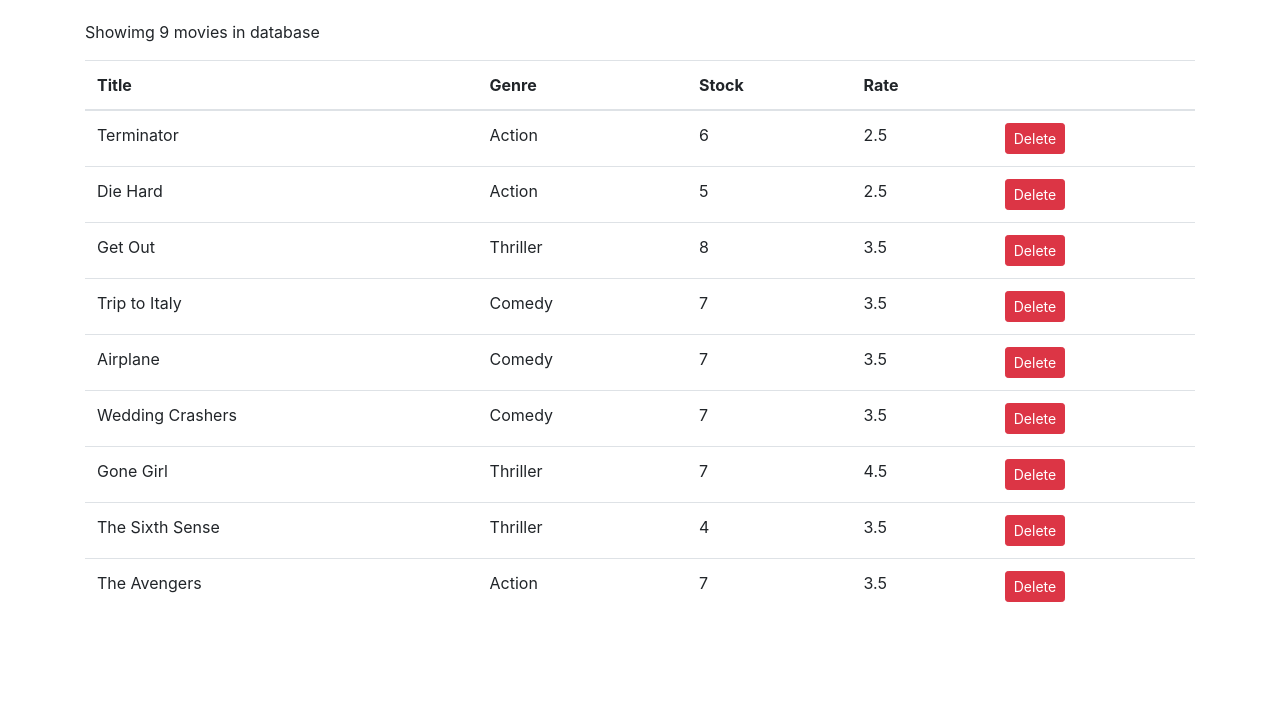
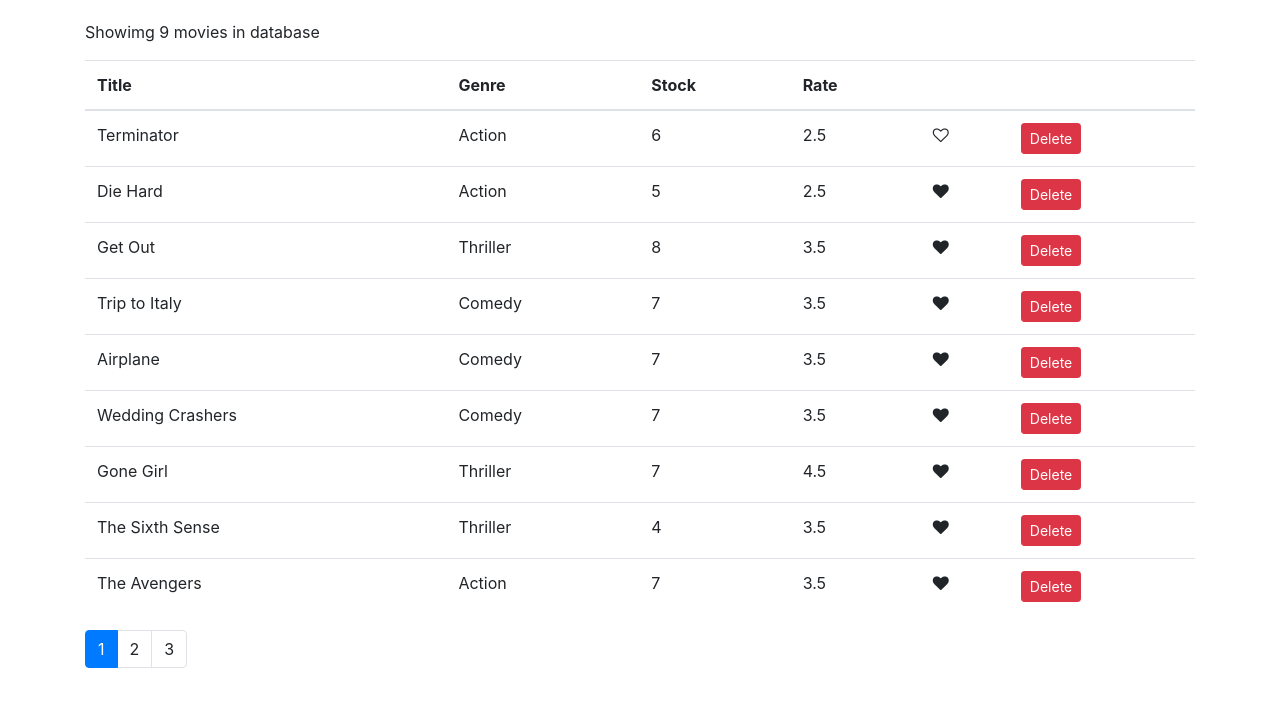
Before and after one commit to Marrri4ka/Movies, a React (Create React App) app: page / in a window 1280 px wide. Shown: the top 706 px of the page. Built offline with nearby package versions, Linux system fonts and the light colour scheme.

Commit message:
add pagination

```diff
--- a/package.json
+++ b/package.json
@@ -5,6 +5,7 @@
   "dependencies": {
     "bootstrap": "^4.1.1",
     "font-awesome": "^4.7.0",
+    "lodash": "^4.17.10",
     "react": "^16.8.6",
     "react-dom": "^16.8.6",
     "react-scripts": "3.0.1"
--- /dev/null
+++ b/src/components/common/like.jsx
@@ -0,0 +1,12 @@
+import React, { Component } from 'react';
+
+const Like = (props) => {
+
+    let classes = "fa fa-heart";
+    if(props.liked) classes += "-o";
+    return <i onClick={props.onClick} style={{cursor: 'pointer'}} className={classes} aria-hidden="true"></i>;
+}
+
+
+
+export default Like;
--- /dev/null
+++ b/src/components/common/pagination.jsx
@@ -0,0 +1,22 @@
+import React from 'react';
+import _ from 'lodash';
+const Pagination = props => {
+
+    const{itemsCount, pageSize, currentPage, onPageChange} = props;
+    const pageCount = Math.ceil(itemsCount/pageSize);
+    if(pageCount===1) return null;
+   const pages=  _.range(1, pageCount +1);
+   console.log(currentPage);
+    return <nav>
+        <ul className="pagination">
+            {pages.map(page=>(
+                <li key={page} className={page === currentPage ? 'page-item active' : 'page-item'}>
+                 <a className="page-link" onClick={()=>onPageChange(page)}>{page}</a>
+                </li>
+            ))}
+
+        </ul>
+    </nav>;
+}
+
+export default Pagination;
--- a/src/components/movies.jsx
+++ b/src/components/movies.jsx
@@ -1,8 +1,12 @@
 import React, {Component} from 'react';
+import Pagination from './common/pagination';
 import { getMovies} from '../services/fakeMovieService';
+import Like from './common/like';
 class Movies extends Component {
     state = {
-        movies: getMovies()
+        movies: getMovies(),
+        pageSize: 4,
+        currentPage: 1
       };
 
       handleDelete= movie => {
@@ -10,8 +14,23 @@ class Movies extends Component {
           this.setState({movies});
 
       };
+
+      handleLike=movie=> {
+          const movies = [...this.state.movies];
+          const index = movies.indexOf(movie);
+          movie[index] = {...movies[index]};
+          movies[index].liked = !movies[index].liked;
+          this.setState({movies});
+
+      }
+
+      handlePageChange=page=> {
+          this.setState({currentPage: page});
+
+      }
     render() {
         const { length: count }= this.state.movies;
+        const {pageSize, currentPage} = this.state;
         if (count ===0) return <p>There are no movies in database!</p>
         return (
             <React.Fragment>
@@ -24,6 +43,7 @@ class Movies extends Component {
                     <th>Stock</th>
                     <th>Rate</th>
                     <th></th>
+                    <th></th>
                 </tr>
             </thead>
             <tbody>
@@ -33,11 +53,16 @@ class Movies extends Component {
                     <td>{movie.genre.name}</td>
                     <td>{movie.numberInStock}</td>
                     <td>{movie.dailyRentalRate}</td>
+                    <td><Like liked={movie.liked} onClick={()=>this.handleLike(movie)}/></td>
                     <td><button onClick= {()=>this.handleDelete(movie)} className="btn btn-danger btn-sm">Delete</button></td>
                 </tr>
                 ))}
             </tbody>
         </table>
+        <Pagination itemsCount = {count}
+         pageSize = {pageSize}
+         onPageChange = {this.handlePageChange}
+         currentPage = {currentPage}/>
             </React.Fragment>
 
         );
--- a/src/services/fakeMovieService.js
+++ b/src/services/fakeMovieService.js
@@ -7,7 +7,8 @@ const movies = [
     genre: { _id: "5b21ca3eeb7f6fbccd471818", name: "Action" },
     numberInStock: 6,
     dailyRentalRate: 2.5,
-    publishDate: "2018-01-03T19:04:28.809Z"
+    publishDate: "2018-01-03T19:04:28.809Z",
+    liked: true
   },
   {
     _id: "5b21ca3eeb7f6fbccd471816",
```
Also changed, not shown: 1 other file (tests, documents, lock files or other folders).
